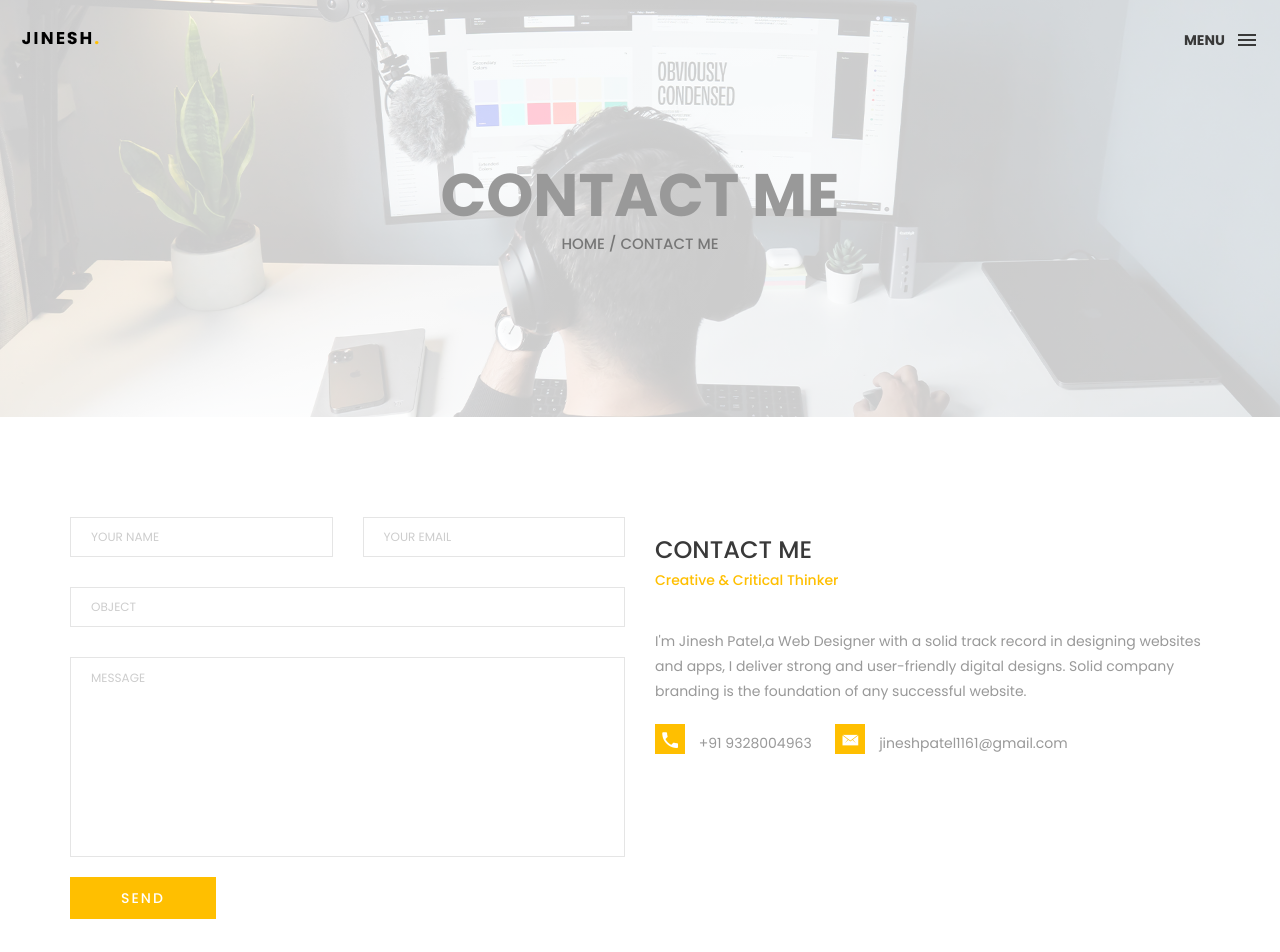
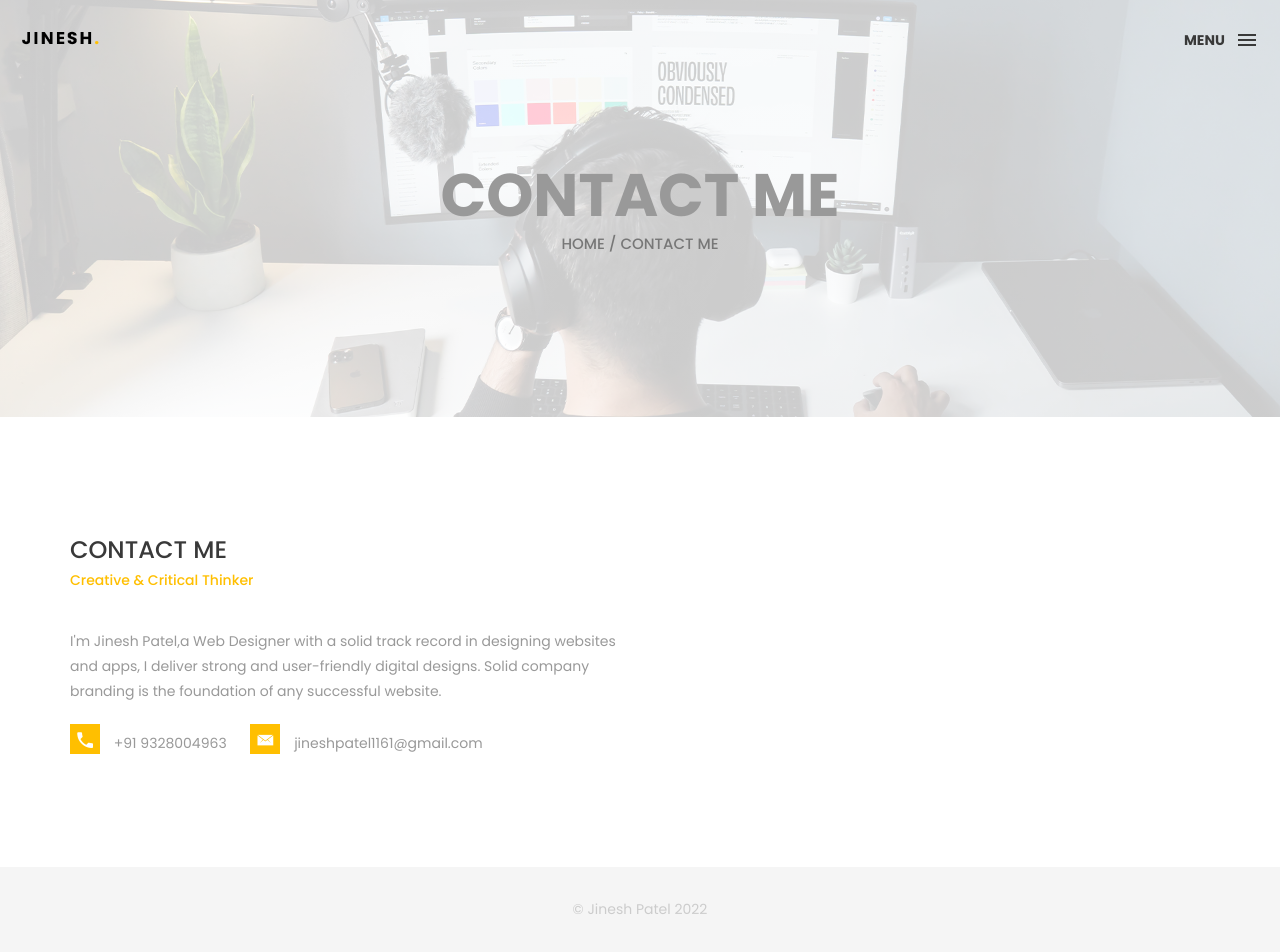
Before and after one commit to jineshpatel11/jineshpatelportfolio, a plain HTML site: page contact.html in a window 1280 px wide. Shown: the top 952 px of the page. Drawn offline with Linux system fonts and the light colour scheme; files whose address does not match are found by name.

Commit message:
update contact.html

```diff
--- a/contact.html
+++ b/contact.html
@@ -89,39 +89,6 @@
 
     <!-- main-container -->
     <div class="container main-container">
-        <div class="col-md-6">
-            <form action="#" method="post">
-                <div class="row">
-                    <div class="col-md-6">
-                        <div class="input-contact">
-                            <input type="text" name="name">
-                            <span>your name</span>
-                        </div>
-                    </div>
-                    <div class="col-md-6">
-                        <div class="input-contact">
-                            <input type="text" name="email">
-                            <span>your email</span>
-                        </div>
-                    </div>
-                    <div class="col-md-12">
-                        <div class="input-contact">
-                            <input type="text" name="object">
-                            <span>object</span>
-                        </div>
-                    </div>
-                    <div class="col-md-12">
-                        <div class="textarea-contact">
-                            <textarea name="message"></textarea>
-                            <span>message</span>
-                        </div>
-                    </div>
-                    <div class="col-md-12">
-                        <a href="#" class="btn btn-box">Send</a>
-                    </div>
-                </div>
-            </form>
-        </div>
 
         <div class="col-md-6">
             <h3 class="text-uppercase">contact me</h3>
```
